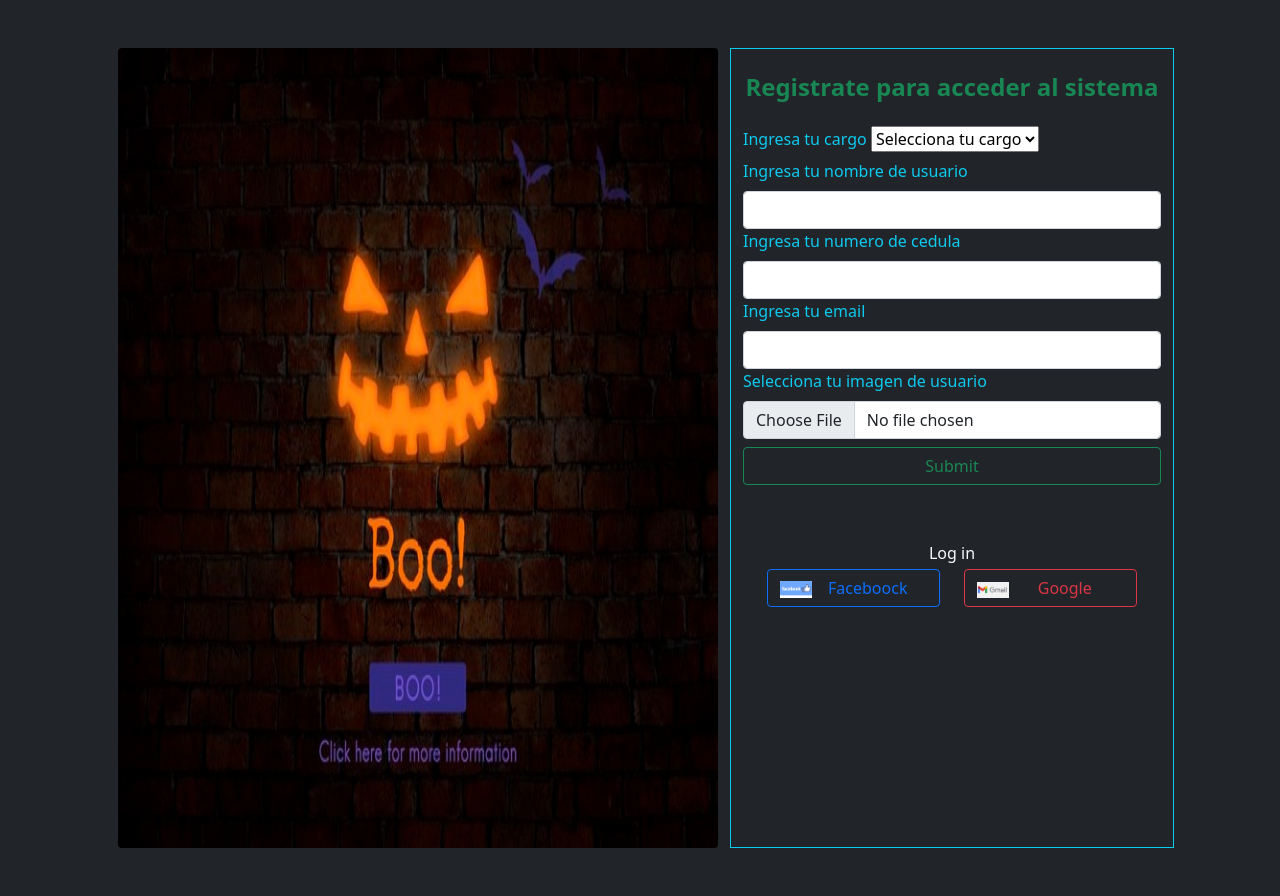
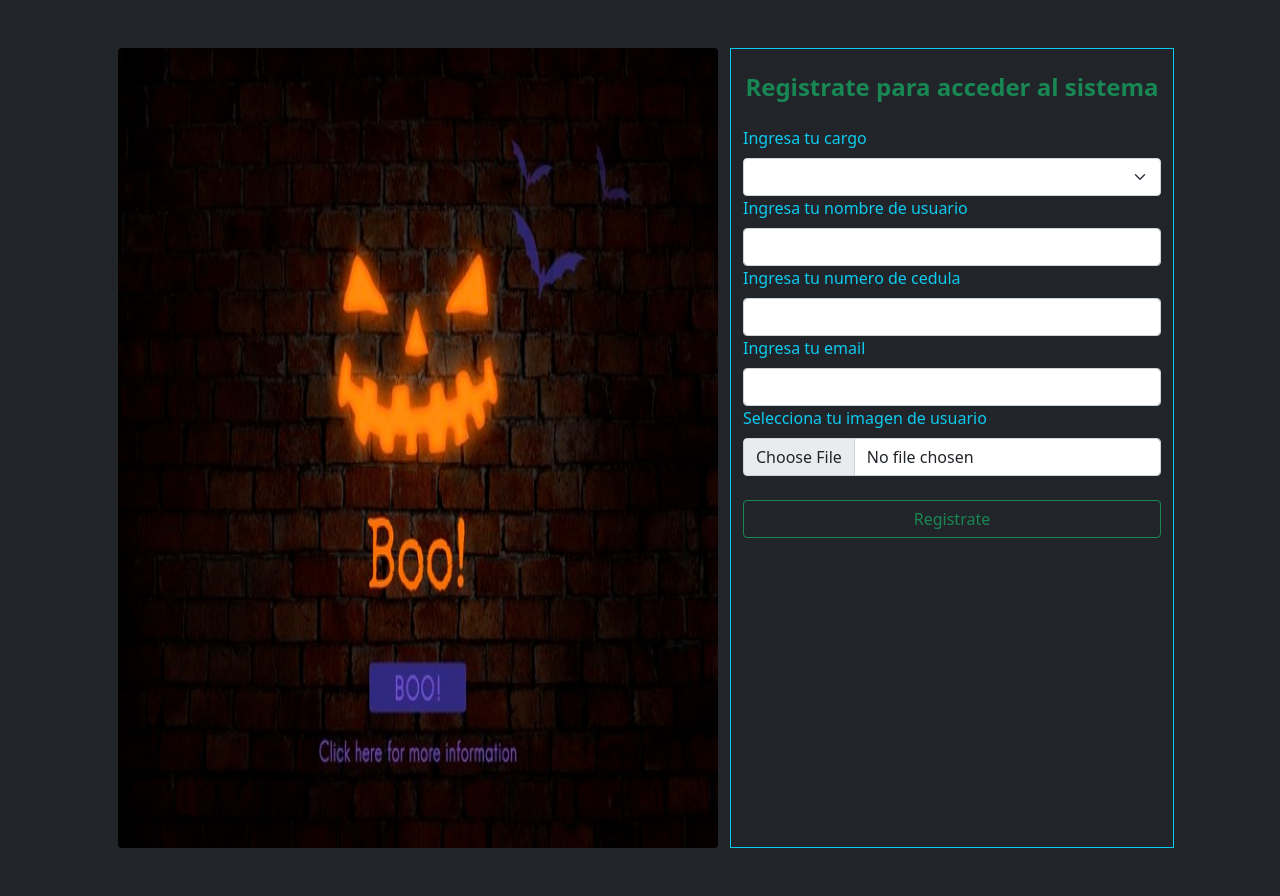
Before and after one commit to Pfalconi1529/FerreteriaCompas, a PHP site: page /Usuarios/Usuarios.php in a window 1280 px wide. Run offline with PHP 8.4, Linux system fonts and the light colour scheme; tables that the repository leaves empty or names only in its code hold one stand-in row (values such as "Sample post"); lists and menus that the app fills with data are empty.

Commit message:
Usuarios con ajax

```diff
--- a/Usuarios/Usuarios.php
+++ b/Usuarios/Usuarios.php
@@ -28,24 +28,16 @@
 					<h4 class="fw-bold text-center text-success my-4">Registrate para acceder al sistema</h4>
 
 
-					<form id="form" action="insertar.php" method="post">
+					<form enctype="multipart/form-data" method="post" id="formImagen">
 						<div class="form-group ">
-							<label for="cedula" class="form-label text-info">Ingresa tu cargo</label>
-
-
-
+							<label for="cargo" class="form-label text-info">Ingresa tu cargo</label>
 							<!-- select de cargo -->
 
-							<select name="cargo" id="cargo">
-							 <option value="0" >Selecciona tu cargo</option>
+							<select class="form-select" name="cargo" id="cargo">
 
 							</select>
 
 							<!-- fin select de cargo -->
-
-
-
-
 						</div>
 						<div class="form-group">
 							<label for="nombre" class="form-label text-info">Ingresa tu nombre de usuario</label>
@@ -63,13 +55,12 @@
 							<label for="imagen" class="form-label text-info">Selecciona tu imagen de usuario</label>
 							<input type="file" class="form-control" name="imagen" id="imagen">
 						</div>
-
-						<div class="d-grid">
-							<input type="submit" class="btn btn-outline-success btn-block my-2" name="registro">
+						<div class="form-group">
+						<button type="submit" class="btn btn-outline-success btn-block container my-4"  id="registro" name="registro">Registrate</button>
 						</div>
 
-					</form id="form">
-					<div class="container w-100 my-5">
+					</form>
+					<!-- <div class="container w-100 my-5">
 						<div class="row text-center">
 							<div class="col-12">Log in</div>
 						</div>
@@ -102,7 +93,7 @@
 						</div>
 
 
-					</div>
+					</div> -->
 				</div>
 			</div>
 		</div>
--- a/Usuarios/metodosAjax.js
+++ b/Usuarios/metodosAjax.js
@@ -1,16 +1,39 @@
 $(document).ready(function(){
-	function show(){
+	let $cargo= document.querySelector('#cargo');
+	function mostrarCargo(){
 			$.ajax({
 			url: 'buscarCargo.php',
-			type: 'POST',
+			type: 'GET',
 			data:"json" ,
 			success: function(data){
 				let row = JSON.parse(data);
-				console.log(row);
+				let tem= '<option class="form-control"selected disabled>Seleccione su Cargo</option>'
+
+				row.forEach(cargo =>{
+					tem += `<option value="${cargo.CARNOMBRE}">${cargo.CARNOMBRE}</option>`
+				})
+				$('#cargo').html(tem);
 			}
 		})
 	}
 
-	show();
+	mostrarCargo();
+
+
+	document.getElementById('registro').addEventListener('click', e =>{
+	e.preventDefault();
+	let form= document.getElementById('formImagen');
+	let formData= new FormData(form);
+
+	$.ajax({
+		method: 'post',
+		url: 'insert.php',
+		data: formData,
+		cache: false,
+		processData: false,
+		contentType: false,
+		success(e)=>
+	})
+})
 
 });
```
Also changed, not shown: Usuarios/insert.php (+15 -8 lines).
